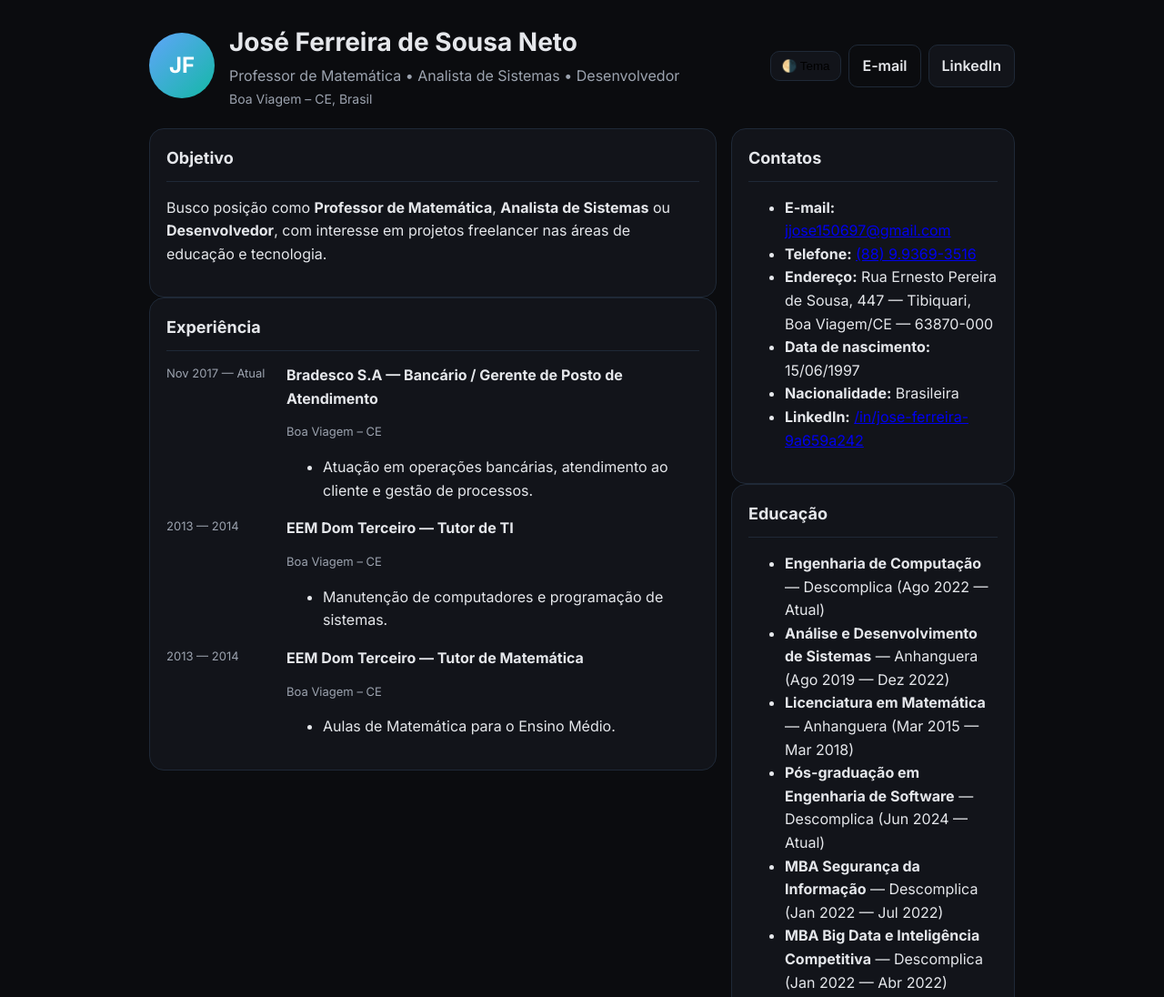
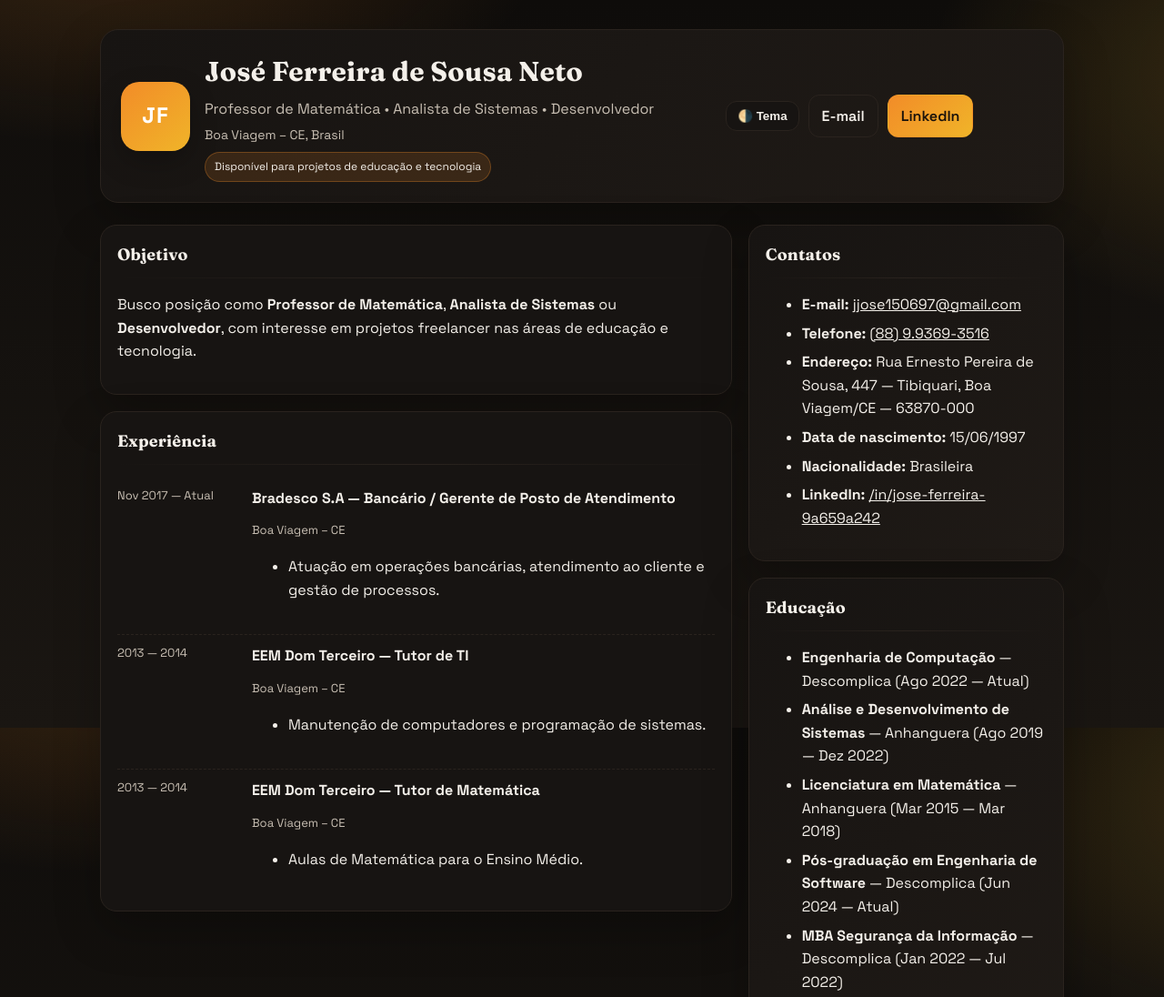
Before and after one commit to josejfs/CURRICULO, a plain HTML site: page index.html in a window 1280 px wide. Shown: the top 1096 px of the page at 91% size. Drawn offline with Linux system fonts and the light colour scheme.

Commit message:
Melhora layout do currículo

```diff
--- a/index.html
+++ b/index.html
@@ -6,39 +6,170 @@
   <title>José Ferreira de Sousa Neto — Currículo</title>
   <meta name="description" content="Currículo profissional de José Ferreira de Sousa Neto — Professor de Matemática, Analista de Sistemas e Desenvolvedor." />
   <link rel="preconnect" href="https://fonts.googleapis.com">
-  <link href="https://fonts.googleapis.com/css2?family=Inter:wght@400;600;700&display=swap" rel="stylesheet">
+  <link rel="preconnect" href="https://fonts.gstatic.com" crossorigin>
+  <link href="https://fonts.googleapis.com/css2?family=Fraunces:wght@500;700&family=Space+Grotesk:wght@400;500;600;700&display=swap" rel="stylesheet">
   <style>
-    :root{ --bg:#0b0c0f; --card:#12141a; --text:#e5e7eb; --muted:#9ca3af; --accent:#60a5fa; --chip:#1f2937; --border:#1f2937; }
-    [data-theme="light"]{ --bg:#f8fafc; --card:#ffffff; --text:#0f172a; --muted:#475569; --accent:#2563eb; --chip:#eef2f7; --border:#e5e7eb; }
+    :root{
+      --bg:#0f0d0b;
+      --bg-alt:#1a1612;
+      --card:#171412;
+      --card-strong:#1f1a16;
+      --text:#f4f0ea;
+      --muted:#c8bfb3;
+      --accent:#f28c28;
+      --accent-2:#f0b429;
+      --chip:#221c18;
+      --border:#2a231e;
+      --shadow:0 20px 50px rgba(0,0,0,0.25);
+    }
+    [data-theme="light"]{
+      --bg:#f6f1ea;
+      --bg-alt:#f0e7da;
+      --card:#fffaf4;
+      --card-strong:#fff2e3;
+      --text:#1d1713;
+      --muted:#6b5f55;
+      --accent:#c45425;
+      --accent-2:#d18f1f;
+      --chip:#f1e6d7;
+      --border:#e4d7c8;
+      --shadow:0 20px 50px rgba(40,24,14,0.15);
+    }
     *{box-sizing:border-box}
     html,body{height:100%}
-    body{margin:0; font-family:Inter,system-ui,Segoe UI,Roboto,Arial,sans-serif; background:var(--bg); color:var(--text); line-height:1.6}
-    .container{max-width:1000px; margin:0 auto; padding:24px}
-    header{display:flex; gap:20px; align-items:center; justify-content:space-between; flex-wrap:wrap; margin-bottom:20px}
+    body{
+      margin:0;
+      font-family:"Space Grotesk",system-ui,Segoe UI,Roboto,Arial,sans-serif;
+      background:
+        radial-gradient(800px 400px at 10% -10%, rgba(242,140,40,0.18), transparent 60%),
+        radial-gradient(700px 500px at 110% 10%, rgba(240,180,41,0.18), transparent 55%),
+        linear-gradient(180deg, var(--bg), var(--bg-alt));
+      color:var(--text);
+      line-height:1.6;
+    }
+    .container{max-width:1100px; margin:0 auto; padding:32px 20px 40px}
+    header{
+      display:grid;
+      grid-template-columns:1fr;
+      gap:18px;
+      margin-bottom:24px;
+      padding:22px;
+      border-radius:20px;
+      background:linear-gradient(135deg, var(--card), var(--card-strong));
+      border:1px solid var(--border);
+      box-shadow:var(--shadow);
+      animation:fadeUp 600ms ease-out;
+    }
+    @media(min-width:900px){header{grid-template-columns:1.3fr 0.7fr; align-items:center}}
     .id{display:flex; gap:16px; align-items:center}
-    .avatar{width:72px; height:72px; border-radius:50%; background:linear-gradient(135deg,var(--accent),#14b8a6); display:grid; place-items:center; color:#fff; font-weight:700; font-size:24px}
-    .title h1{margin:0; font-size:28px}
-    .title p{margin:2px 0 0; color:var(--muted)}
-    .toolbar{display:flex; gap:8px; align-items:center}
-    .btn{padding:10px 14px; border-radius:10px; border:1px solid var(--border); background:var(--card); color:var(--text); text-decoration:none; font-weight:600}
-    .btn:hover{transform:translateY(-1px)}
+    .avatar{
+      width:76px;
+      height:76px;
+      border-radius:20px;
+      background:linear-gradient(140deg,var(--accent),var(--accent-2));
+      display:grid;
+      place-items:center;
+      color:#fff;
+      font-weight:700;
+      font-size:24px;
+      letter-spacing:1px;
+      box-shadow:0 12px 30px rgba(0,0,0,0.22);
+    }
+    .title h1{
+      margin:0;
+      font-family:"Fraunces","Times New Roman",serif;
+      font-size:30px;
+      letter-spacing:0.2px;
+    }
+    .title p{margin:4px 0 0; color:var(--muted)}
+    .badge{
+      display:inline-flex;
+      align-items:center;
+      gap:8px;
+      padding:6px 10px;
+      border-radius:999px;
+      background:rgba(242,140,40,0.15);
+      color:var(--text);
+      font-size:12px;
+      border:1px solid rgba(242,140,40,0.3);
+      margin-top:8px;
+    }
+    .toolbar{display:flex; gap:10px; align-items:center; flex-wrap:wrap; justify-content:flex-start}
+    .btn{
+      padding:10px 14px;
+      border-radius:12px;
+      border:1px solid var(--border);
+      background:var(--card);
+      color:var(--text);
+      text-decoration:none;
+      font-weight:600;
+      transition:transform 150ms ease, border 150ms ease, box-shadow 150ms ease;
+    }
+    .btn:hover{transform:translateY(-2px); border-color:rgba(242,140,40,0.5); box-shadow:0 8px 20px rgba(0,0,0,0.18)}
     .ghost{background:transparent}
-    .grid{display:grid; grid-template-columns:1fr; gap:16px}
-    @media(min-width:900px){.grid{grid-template-columns:2fr 1fr}}
-    section{background:var(--card); border:1px solid var(--border); border-radius:16px; padding:18px}
-    h2{margin:0 0 8px; font-size:18px}
+    .primary{background:linear-gradient(135deg,var(--accent),var(--accent-2)); color:#1a120b; border:1px solid transparent}
+    .grid{display:grid; grid-template-columns:1fr; gap:18px}
+    @media(min-width:950px){.grid{grid-template-columns:2fr 1fr}}
+    section{
+      background:var(--card);
+      border:1px solid var(--border);
+      border-radius:18px;
+      padding:18px;
+      box-shadow:var(--shadow);
+    }
+    section + section{margin-top:18px}
+    h2{
+      margin:0 0 8px;
+      font-size:18px;
+      font-family:"Fraunces","Times New Roman",serif;
+      letter-spacing:0.2px;
+    }
     .muted{color:var(--muted); font-size:14px}
     .chips{display:flex; flex-wrap:wrap; gap:8px; margin-top:8px}
-    .chip{background:var(--chip); color:var(--text); padding:6px 10px; border-radius:999px; font-size:13px; border:1px solid var(--border)}
-    .item{display:flex; gap:12px}
-    .left{min-width:120px; color:var(--muted); font-size:13px}
+    .chip{
+      background:var(--chip);
+      color:var(--text);
+      padding:6px 10px;
+      border-radius:999px;
+      font-size:13px;
+      border:1px solid var(--border);
+    }
+    .item{
+      display:grid;
+      grid-template-columns:1fr;
+      gap:8px;
+      padding:10px 0;
+    }
+    .item + .item{border-top:1px dashed var(--border); margin-top:10px}
+    @media(min-width:700px){.item{grid-template-columns:140px 1fr; align-items:start}}
+    .left{color:var(--muted); font-size:13px}
     .item h3{margin:0; font-size:16px}
     .item .meta{color:var(--muted); font-size:13px}
-    footer{color:var(--muted); text-align:center; margin:18px 0}
+    .card-list li{margin-bottom:6px}
+    footer{color:var(--muted); text-align:center; margin:22px 0 8px}
     .sr-only{position:absolute; width:1px; height:1px; padding:0; margin:-1px; overflow:hidden; clip:rect(0,0,0,0); border:0}
-    .sep{height:1px; background:var(--border); margin:10px 0 14px}
-    .switch{cursor:pointer; border:1px solid var(--border); border-radius:10px; padding:8px 12px; background:var(--card)}
-    @media print{ body{background:#fff; color:#000} section, header{border:0; box-shadow:none} .switch, .btn, .toolbar a{display:none !important} .container{padding:0} .grid{grid-template-columns:2fr 1fr} a{color:#000; text-decoration:none} }
+    .sep{height:1px; background:linear-gradient(90deg, transparent, var(--border), transparent); margin:10px 0 14px}
+    .switch{
+      cursor:pointer;
+      border:1px solid var(--border);
+      border-radius:12px;
+      padding:8px 12px;
+      background:var(--card);
+      color:var(--text);
+      font-weight:600;
+    }
+    .link{color:inherit}
+    .aside-stack section{background:linear-gradient(135deg, var(--card), var(--card-strong))}
+    @keyframes fadeUp{from{opacity:0; transform:translateY(12px)} to{opacity:1; transform:translateY(0)}}
+    @media (prefers-reduced-motion: reduce){*{animation:none !important; transition:none !important}}
+    @media print{
+      body{background:#fff; color:#000}
+      section, header{border:0; box-shadow:none}
+      .switch, .btn, .toolbar a{display:none !important}
+      .container{padding:0}
+      .grid{grid-template-columns:2fr 1fr}
+      a{color:#000; text-decoration:none}
+    }
   </style>
 </head>
 <body>
@@ -51,12 +182,13 @@
           <h1>José Ferreira de Sousa Neto</h1>
           <p>Professor de Matemática • Analista de Sistemas • Desenvolvedor</p>
           <p class="muted">Boa Viagem – CE, Brasil</p>
+          <span class="badge">Disponível para projetos de educação e tecnologia</span>
         </div>
       </div>
       <nav class="toolbar" aria-label="Ferramentas">
         <button id="themeToggle" class="switch" aria-label="Alternar tema">🌗 Tema</button>
         <a class="btn ghost" href="mailto:jjose150697@gmail.com">E-mail</a>
-        <a class="btn" href="https://www.linkedin.com/in/jose-ferreira-9a659a242" target="_blank" rel="noreferrer">LinkedIn</a>
+        <a class="btn primary" href="https://www.linkedin.com/in/jose-ferreira-9a659a242" target="_blank" rel="noreferrer">LinkedIn</a>
       </nav>
     </header>
 
@@ -107,11 +239,11 @@
         </section>
       </div>
 
-      <aside>
+      <aside class="aside-stack">
         <section aria-labelledby="contatos">
           <h2 id="contatos">Contatos</h2>
           <div class="sep"></div>
-          <ul>
+          <ul class="card-list">
             <li><strong>E-mail:</strong> <a class="link" href="mailto:jjose150697@gmail.com">jjose150697@gmail.com</a></li>
             <li><strong>Telefone:</strong> <a class="link" href="tel:+5588993693516">(88) 9.9369-3516</a></li>
             <li><strong>Endereço:</strong> Rua Ernesto Pereira de Sousa, 447 — Tibiquari, Boa Viagem/CE — 63870-000</li>
@@ -124,7 +256,7 @@
         <section aria-labelledby="educacao">
           <h2 id="educacao">Educação</h2>
           <div class="sep"></div>
-          <ul>
+          <ul class="card-list">
             <li><strong>Engenharia de Computação</strong> — Descomplica (Ago 2022 — Atual)</li>
             <li><strong>Análise e Desenvolvimento de Sistemas</strong> — Anhanguera (Ago 2019 — Dez 2022)</li>
             <li><strong>Licenciatura em Matemática</strong> — Anhanguera (Mar 2015 — Mar 2018)</li>
@@ -150,7 +282,7 @@
         <section aria-labelledby="idiomas">
           <h2 id="idiomas">Idiomas</h2>
           <div class="sep"></div>
-          <ul>
+          <ul class="card-list">
             <li>Inglês — elementary</li>
             <li>Português — nativo</li>
           </ul>
```
